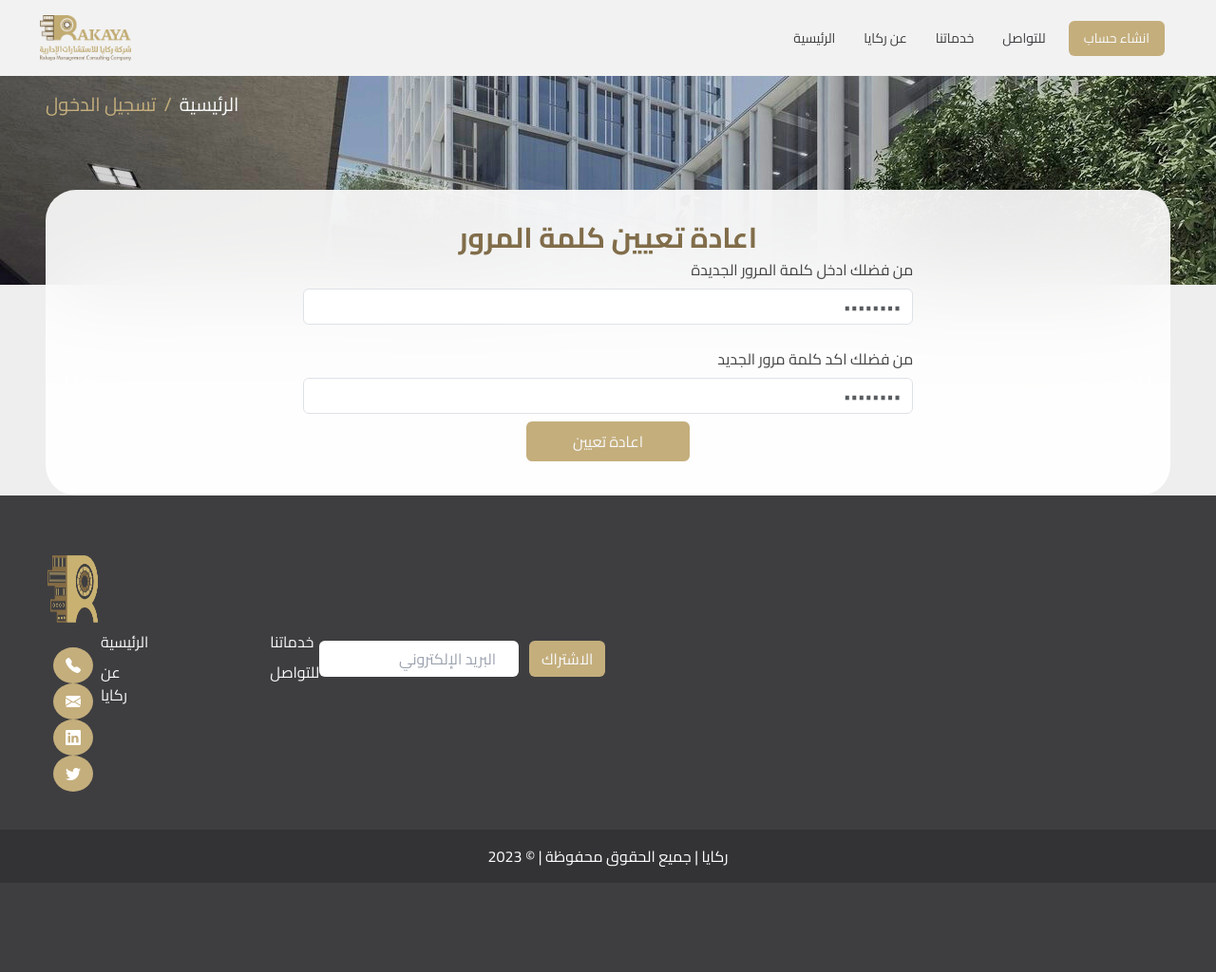
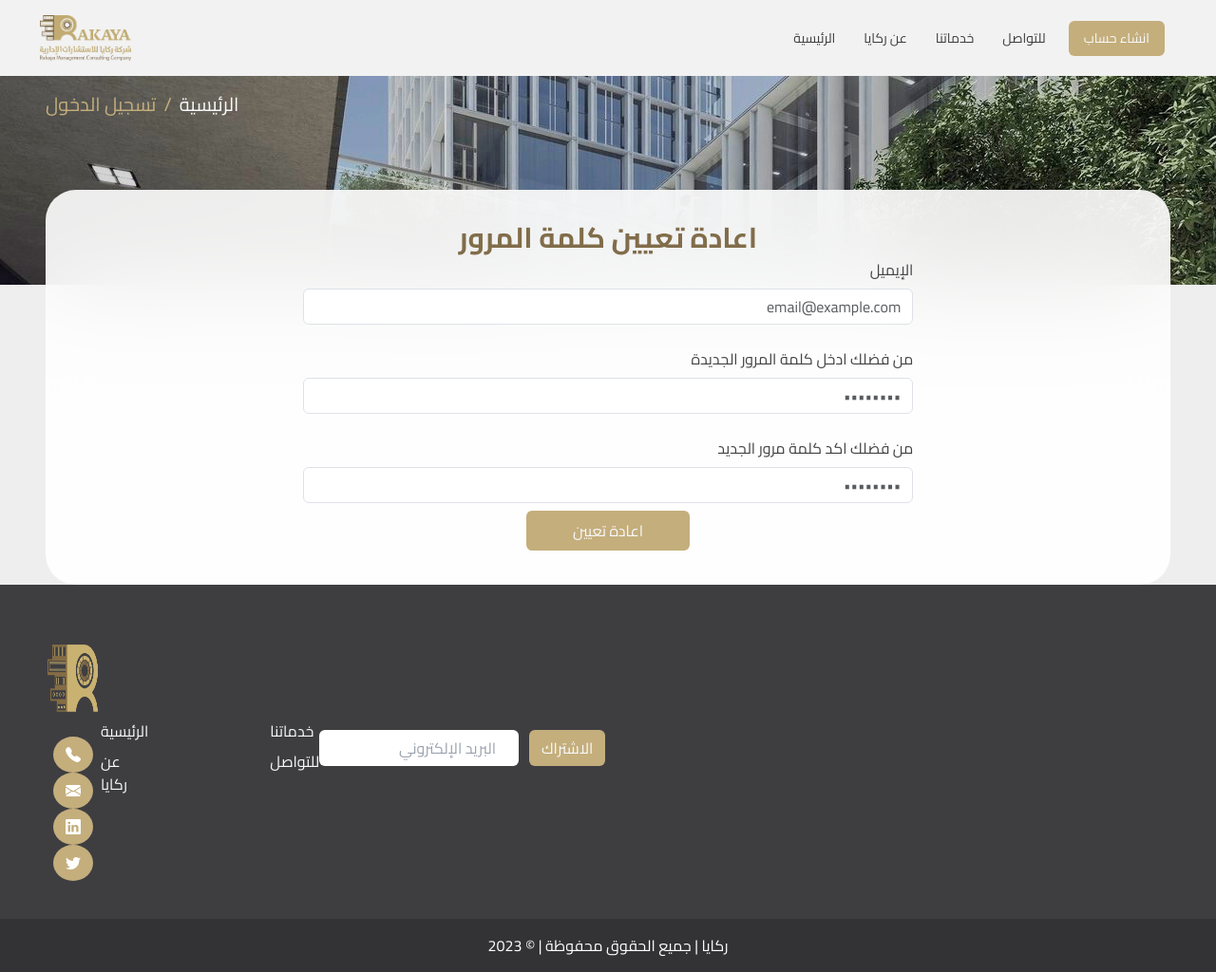
Before and after one commit to Maryam142/Rakaya-Landing-Page-, a PHP site: the page made by reset2.php in a window 1280 px wide; the page is wider, and only the part inside the window is pictured. Shown: that part at 95% size. Before the commit the page ends 913 px from the top of that part, so only its background shows below. Run offline with PHP 8.4, Linux system fonts and the light colour scheme; some libraries are stand-ins or nearby versions.

Commit message:
Update task

```diff
--- a/include/reset_processing.php
+++ b/include/reset_processing.php
@@ -53,6 +53,7 @@ $SysMsg2="";
 if(isset($_POST['reset2'])){
     $newPassword  = filter_var($_POST['resetpass1'],  FILTER_SANITIZE_STRING);
     $newPassword2 = filter_var($_POST['resetpass2'],  FILTER_SANITIZE_STRING);
+    $email     =  filter_var($_POST['email'],     FILTER_SANITIZE_EMAIL);
 
     if(empty($newPassword)){
         array_push($Reset2_errors, "يجب كتابة  كلمة المرور");
@@ -73,18 +74,29 @@ if(isset($_POST['reset2'])){
 
     if(count($Reset2_errors) == 0){
 
-    $username = "root";
-    $password = "";
-    $database = new PDO("mysql:host=localhost; dbname=rakaya;",$username,$password);
-    $updatePassword = $database->prepare("UPDATE `users` SET `pass` = :password  WHERE `Email` = :email");
-    $updatePassword->bindParam("password",$_POST['resetpass2']);
-    $updatePassword->bindParam("email",$_GET['email']);
+    // $username = "root";
+    // $password = "";
+    // $database = new PDO("mysql:host=localhost; dbname=rakaya;",$username,$password);
+    // $updatePassword = $database->prepare("UPDATE `users` SET `pass` = :password  WHERE `Email` = :email");
+    // $updatePassword->bindParam("password",$_POST['resetpass2']);
+    // $updatePassword->bindParam("email",$_GET['email']);
 
-    if($updatePassword->execute()){
-        $SysMsg2= 'تم إعادة تعيين كلمة المرور بنجاح';
-     }else{
-        $SysMsg2= 'فشل إعادة تعيين كلمة المرور بنجاح';
-     }
+    $query = "UPDATE `users` SET `pass` = '$newPassword' WHERE `users`.`Email` = '$email'";
+
+    $result = mysqli_query($conn,$query);
+
+    if($result){
+      array_push($Reset2_errors, "تم تحديث كلمة المرور بنجاح ");
+
+    }else{
+      die("لم يتم تحديث كلمة المرور , اكتب الايميل بشكل صحيح");
+    }
+
+    // if($updatePassword->execute()){
+    //     $SysMsg2= 'تم إعادة تعيين كلمة المرور بنجاح';
+    //  }else{
+    //     $SysMsg2= 'فشل إعادة تعيين كلمة المرور بنجاح';
+    //  }
     }
  }
 ?>
--- a/reset2.php
+++ b/reset2.php
@@ -93,15 +93,21 @@
                 </div>
                 <?php endif ?>
 
+                <!-- Email input -->
+                <div class="form-outline mb-4 text-end">
+                <label class="form-label text-end" for="email">الإيميل</label>
+                <input type="email" name="email" id="email" class="form-control text-end"  value="<?php if(isset($_POST['email'])){echo $_POST['email'];} ?>" placeholder="email@example.com" required/>
+                </div>
+
                 <!-- pass1 input -->
                 <div class="form-outline mb-4">
                   <label class="form-label" for="resetpass1">من فضلك ادخل كلمة المرور الجديدة</label>
-                  <input type="password" name="resetpass1" id="resetpass1" class="form-control text-end" required placeholder="••••••••" />
+                  <input type="text" name="resetpass1" id="resetpass1" class="form-control text-end" required placeholder="••••••••" />
                 </div>
                 <!-- pass2 input -->
                 <div class="form-outline mb-2">
                   <label class="form-label" for="resetpass2">من فضلك اكد كلمة مرور الجديد </label>
-                  <input type="password" name="resetpass2" id="resetpass2" class="form-control text-end" placeholder="••••••••" required />
+                  <input type="text" name="resetpass2" id="resetpass2" class="form-control text-end" placeholder="••••••••" required />
                 </div>
 
                 <!-- Submit button -->
```
